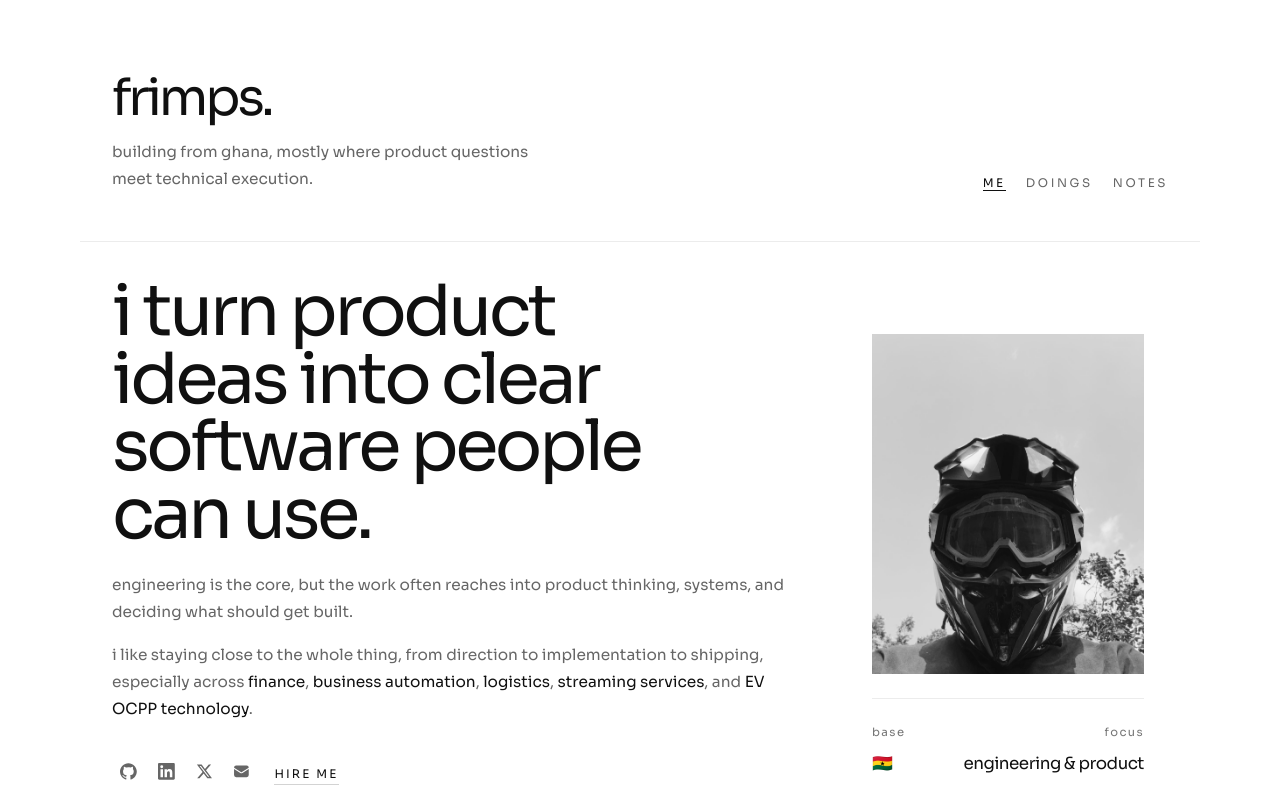
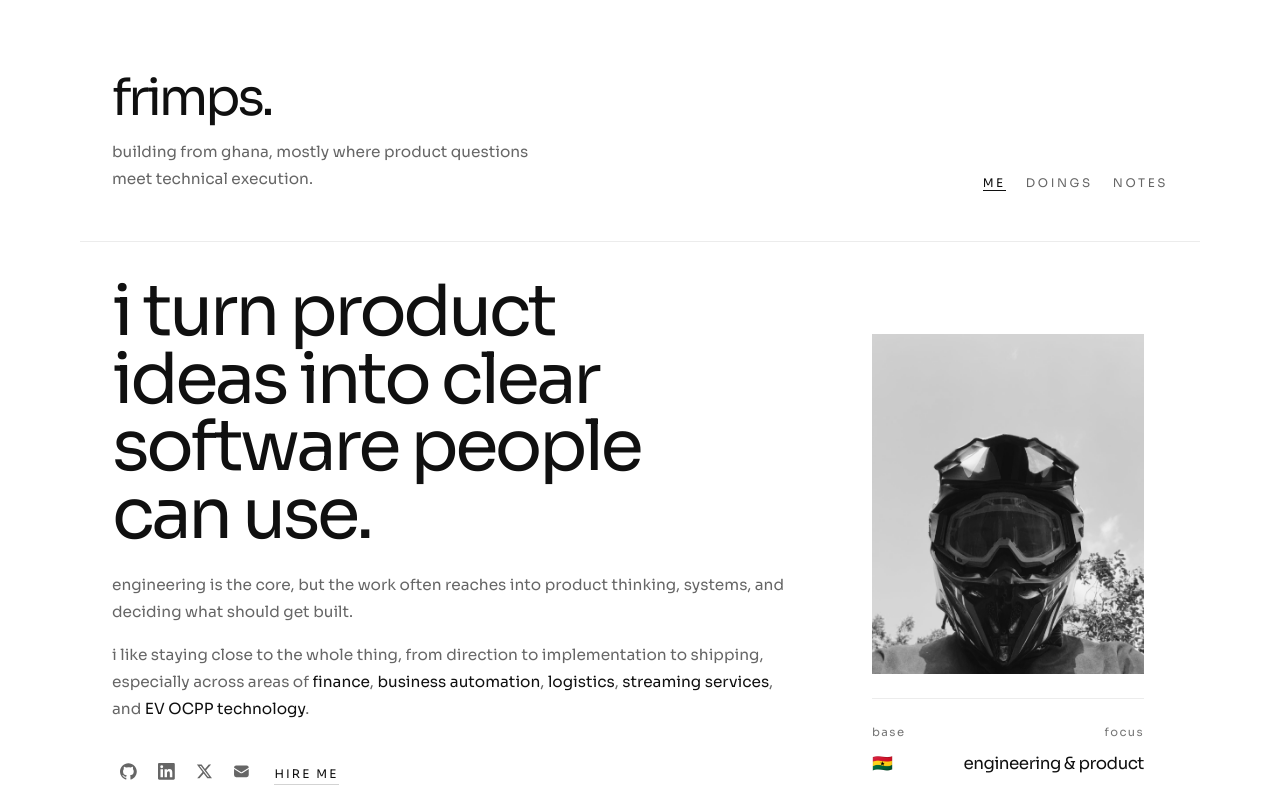
Before and after one commit to frimpsss/frimps.xyz, a Next.js app: page / in a window 1280 px wide. Shown: the top 800 px of the page. Built offline with nearby package versions, Linux system fonts and the light colour scheme.

Commit message:
Update page.tsx

```diff
--- a/src/app/page.tsx
+++ b/src/app/page.tsx
@@ -73,7 +73,7 @@ export default function Home() {
                 </p>
                 <p>
                   i like staying close to the whole thing, from direction to
-                  implementation to shipping, especially across{" "}
+                  implementation to shipping, especially across areas of{" "}
                   <span className="text-[var(--foreground)]">finance</span>,{" "}
                   <span className="text-[var(--foreground)]">business automation</span>,{" "}
                   <span className="text-[var(--foreground)]">
```
